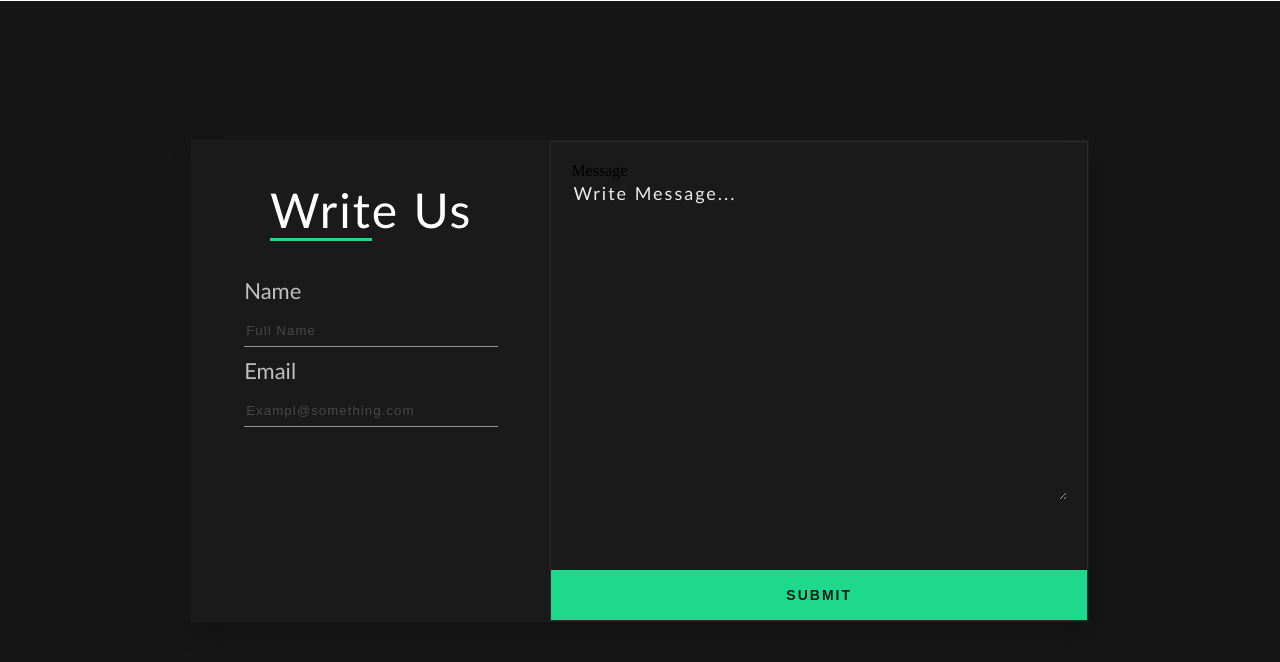
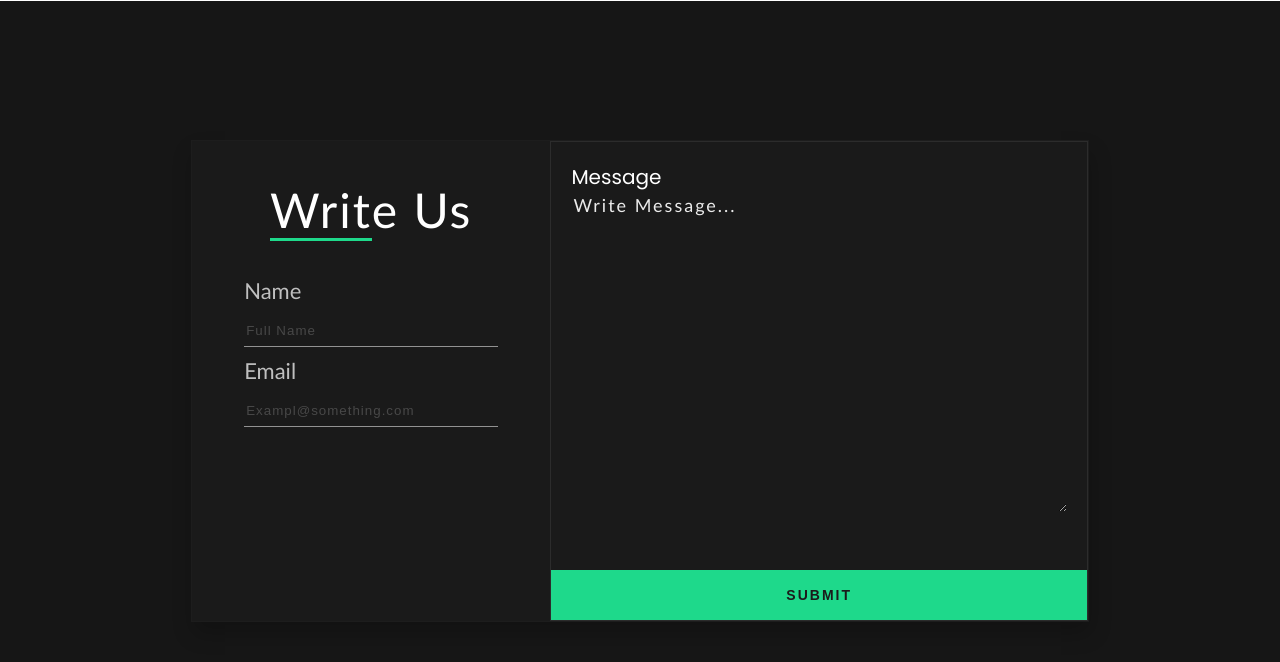
Before and after one commit to Eomaxl/web-portfolio, a PHP site: page / in a window 1280 px wide; the page is wider, and only the part inside the window is pictured. Shown: the part 3348-4010 px from the top of that part. Run offline with PHP 8.4, Linux system fonts and the light colour scheme; some libraries are stand-ins or nearby versions.

Commit message:
Changed color of the paragraph

```diff
--- a/style.css
+++ b/style.css
@@ -17,6 +17,7 @@ ul {
 
 a {
     text-decoration: none;
+    color: #FFFFFF;
 }
 
 #main{
@@ -790,4 +791,8 @@ nav {
 	}
 }
 
-/* Sourav is here */
+.message span {
+    color: #FFFFFF;
+    font-size: 20px;
+    font-family: Poppins;
+}
```
